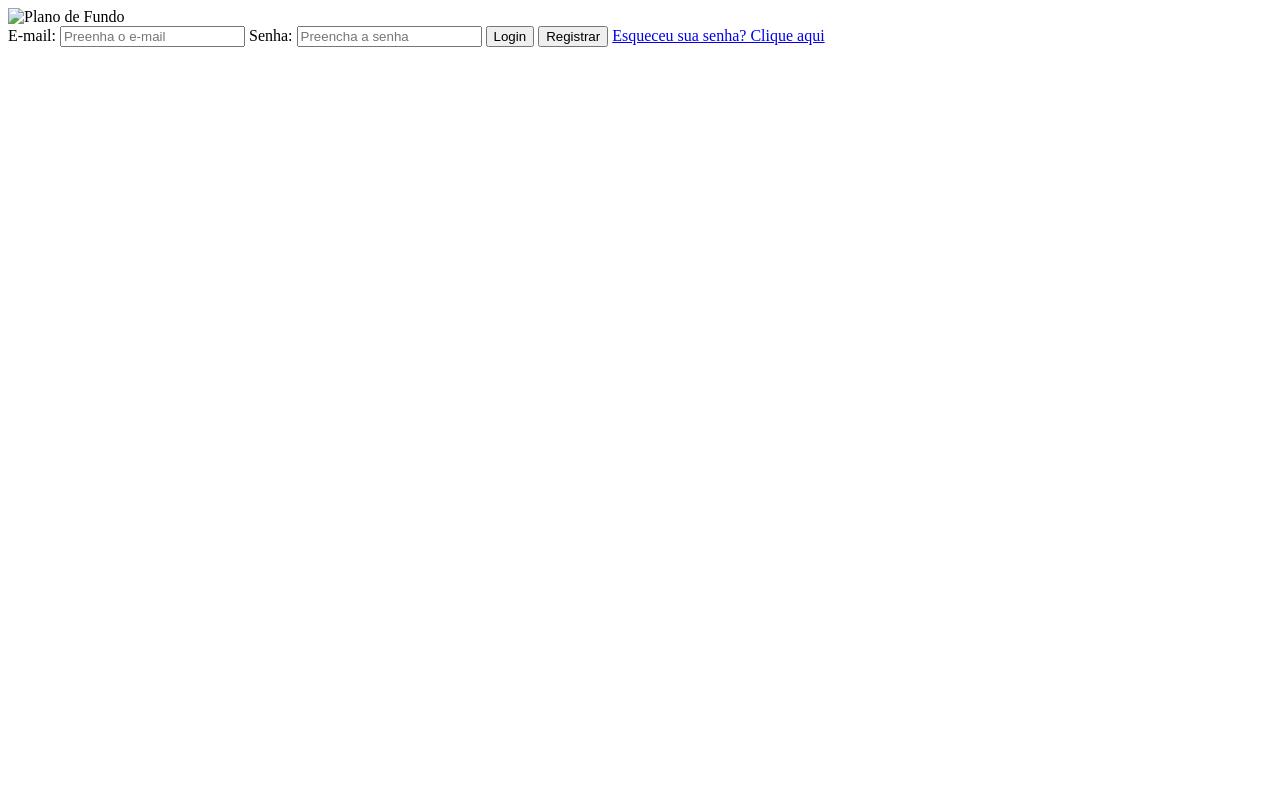
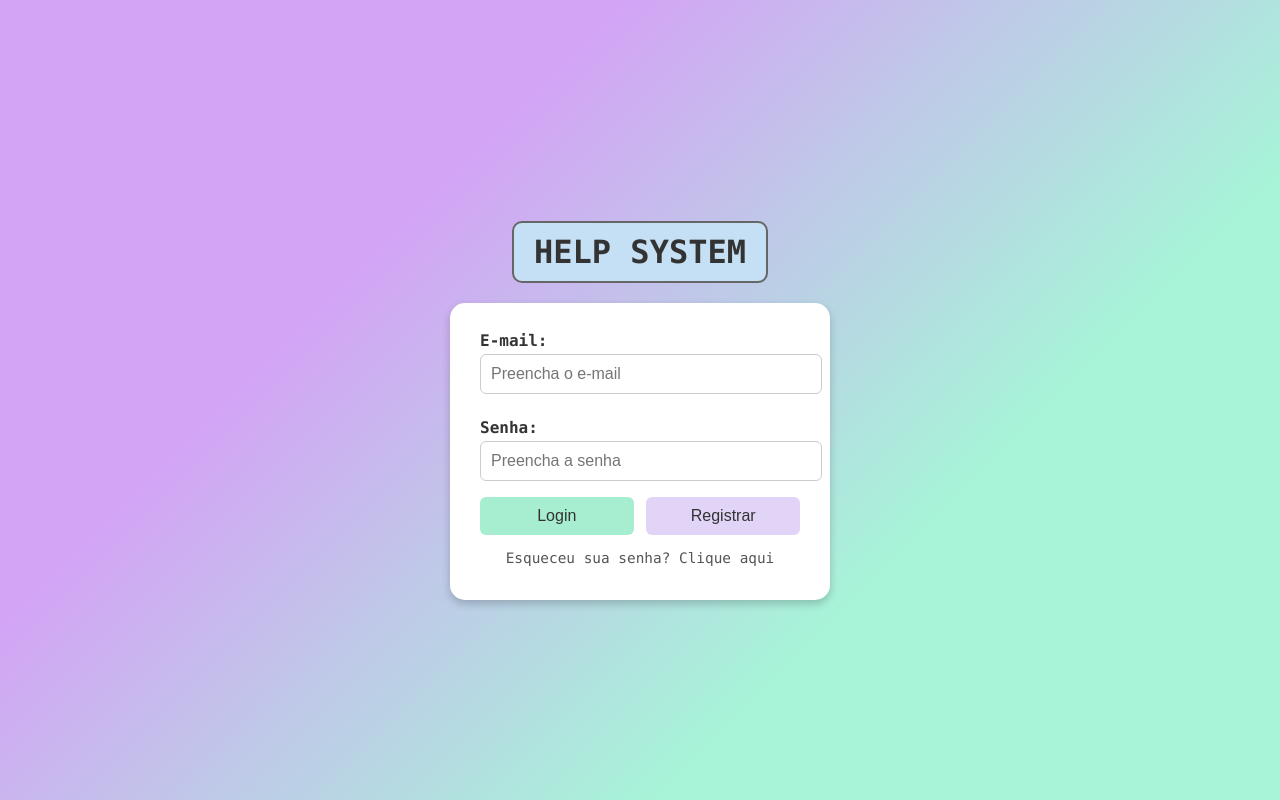
Before and after one commit to vinicius-vses/helpsystem, a plain HTML site: page templates/login.html in a window 1280 px wide. Drawn offline with Linux system fonts and the light colour scheme; files that its build step writes are made by us from their sources.

Commit message:
Ajustes nos arquivos login e cadastro html. Estilização dessas páginas

```diff
--- a/static/css/cadastro.css
+++ b/static/css/cadastro.css
@@ -0,0 +1,64 @@
+* {
+    margin: 0;
+    padding: 0;
+    box-sizing: border-box;
+    font-family: 'Lucida Console', Monaco, monospace;
+}
+
+body {
+    display: flex;
+    justify-content: center;
+    align-items: center;
+    height: 100vh;
+    background: linear-gradient(135deg, #d3a4f5 30%, #a7f4d8 70%);
+}
+
+.container {
+    background-color: #f0f8ff;
+    padding: 20px 40px;
+    border-radius: 15px;
+    box-shadow: 0 4px 8px rgba(0, 0, 0, 0.2);
+    width: 350px;
+    text-align: center;
+}
+
+h1 {
+    font-size: 2em;
+    margin-bottom: 20px;
+    font-weight: bold;
+    text-decoration: underline;
+}
+
+label {
+    display: block;
+    margin: 10px 0 5px;
+    font-size: 1em;
+    text-align: left;
+}
+
+input[type="text"],
+input[type="email"],
+input[type="password"] {
+    width: 100%;
+    padding: 10px;
+    margin-bottom: 15px;
+    border: 1px solid #000;
+    border-radius: 5px;
+}
+
+button {
+    background-color: #d0b2ff;
+    color: #000;
+    font-weight: bold;
+    padding: 10px 20px;
+    border: 2px solid #000;
+    border-radius: 25px;
+    cursor: pointer;
+    font-size: 1em;
+    margin-top: 10px;
+    transition: background 0.3s;
+}
+
+button:hover {
+    background-color: #b299d3;
+}
--- a/static/css/login.css
+++ b/static/css/login.css
@@ -0,0 +1,97 @@
+body {
+    display: flex;
+    justify-content: center;
+    align-items: center;
+    height: 100vh;
+    margin: 0;
+    font-family: 'Lucida Console', Monaco, monospace;
+    background: linear-gradient(135deg, #d3a4f5 30%, #a7f4d8 70%);
+}
+
+.container {
+    display: flex;
+    flex-direction: column;
+    align-items: center;
+}
+
+.login-form {
+    background-color: #ffffff;
+    padding: 20px 30px;
+    border-radius: 15px;
+    box-shadow: 0px 4px 8px rgba(0, 0, 0, 0.2);
+    width: 320px;
+    text-align: center;
+}
+
+h1 {
+    font-size: 2em;
+    margin-bottom: 20px;
+    padding: 10px 20px;
+    background-color: #c5e0f4;
+    border-radius: 10px;
+    border: 2px solid #666;
+    color: #333;
+    font-family: 'Lucida Console', Monaco, monospace;
+}
+
+
+label {
+    display: block;
+    margin: 8px 0 4px;
+    font-weight: bold;
+    color: #333;
+    text-align: left;
+}
+
+input[type="email"], input[type="password"] {
+    width: 100%;
+    padding: 10px;
+    margin-bottom: 1em;
+    border: 1px solid #ccc;
+    border-radius: 6px;
+    font-size: 1em;
+}
+
+.button-group {
+    display: flex;
+    justify-content: space-between;
+    align-items: center;
+}
+
+button {
+    width: 48%;
+    padding: 10px;
+    font-size: 1em;
+    color: #333;
+    border: none;
+    border-radius: 6px;
+    cursor: pointer;
+    transition: background-color 0.3s ease;
+}
+
+#btn-login {
+    background-color: #a7eed1;
+}
+
+#btn-register {
+    background-color: #e1d4f7;
+}
+
+button:hover {
+    opacity: 0.9;
+}
+
+.forgot-password {
+    text-align: center;
+    margin-top: 1em;
+    font-size: 0.9em;
+}
+
+.forgot-password a {
+    color: #555;
+    text-decoration: none;
+}
+
+.forgot-password a:hover {
+    text-decoration: underline;
+}
--- a/templates/login.html
+++ b/templates/login.html
@@ -4,23 +4,29 @@
     <meta charset="UTF-8">
     <meta name="viewport" content="width=device-width, initial-scale=1.0">
     <title>Help System</title>
-	<link rel="stylesheet" href="login.css" />
-    <script src="login.js"></script>
+    <link rel="stylesheet" href="/static/css/login.css" />
+    <!--<script src=""></script>-->
 </head>
 <body>
-	<img alt="Plano de Fundo" id="img-background" src="static/img/background.png" />
-    <form>
+    <div class="container">
+        <h1 id="header-logo">HELP SYSTEM</h1>
 
-      <span id="success-message" hidden="true">Usuário validado!</span>
-      <span id="error-message" hidden="true">Usuário inválido!</span>
-      <label for="email">E-mail:</label>
-      <input id="email" type="text" placeholder="Preenha o e-mail" />
-      <label for="password">Senha:</label>
-      <input id="password" type="text" placeholder="Preencha a senha" />
-      <button id="btn-login">Login</button>
-	  <button id="btn-register">Registrar</button>
-	  <a href="url">Esqueceu sua senha? Clique aqui</a>
+        <form class="login-form" aria-labelledby="login-title">
+            <label for="email">E-mail:</label>
+            <input id="email" name="email" type="email" placeholder="Preencha o e-mail" required />
 
-    </form>
-  </body>
+            <label for="password">Senha:</label>
+            <input id="password" name="password" type="password" placeholder="Preencha a senha" required />
+
+            <div class="button-group">
+                <button id="btn-login" type="submit">Login</button>
+                <button id="btn-register" type="button" onclick="window.location.href='register.html'">Registrar</button>
+            </div>
+
+            <p class="forgot-password">
+                <a href="recuperacao_senha.html">Esqueceu sua senha? Clique aqui</a>
+            </p>
+        </form>
+    </div>
+</body>
 </html>
```
Also changed, not shown: templates/cadastro.html (added, +29 -0 lines), 1 other file.
